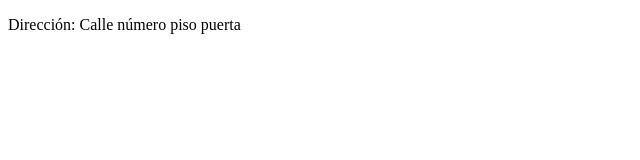
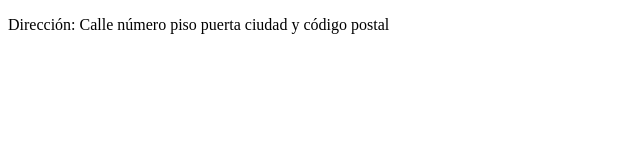
Before and after one commit to Alconde/sesion_2, a plain HTML site: page contacto.html in a window 1280 px wide. Shown: the whole page, without its empty margins (0-640 px from the left). Drawn offline with Linux system fonts and the light colour scheme.

Commit message:
Update contacto.html

```diff
--- a/contacto.html
+++ b/contacto.html
@@ -6,7 +6,7 @@
     <title>Document</title>
 </head>
 <body>
-    <p>Dirección: Calle número piso puerta</p>
+    <p>Dirección: Calle número piso puerta ciudad y código postal</p>
 
 </body>
 </html>
```
